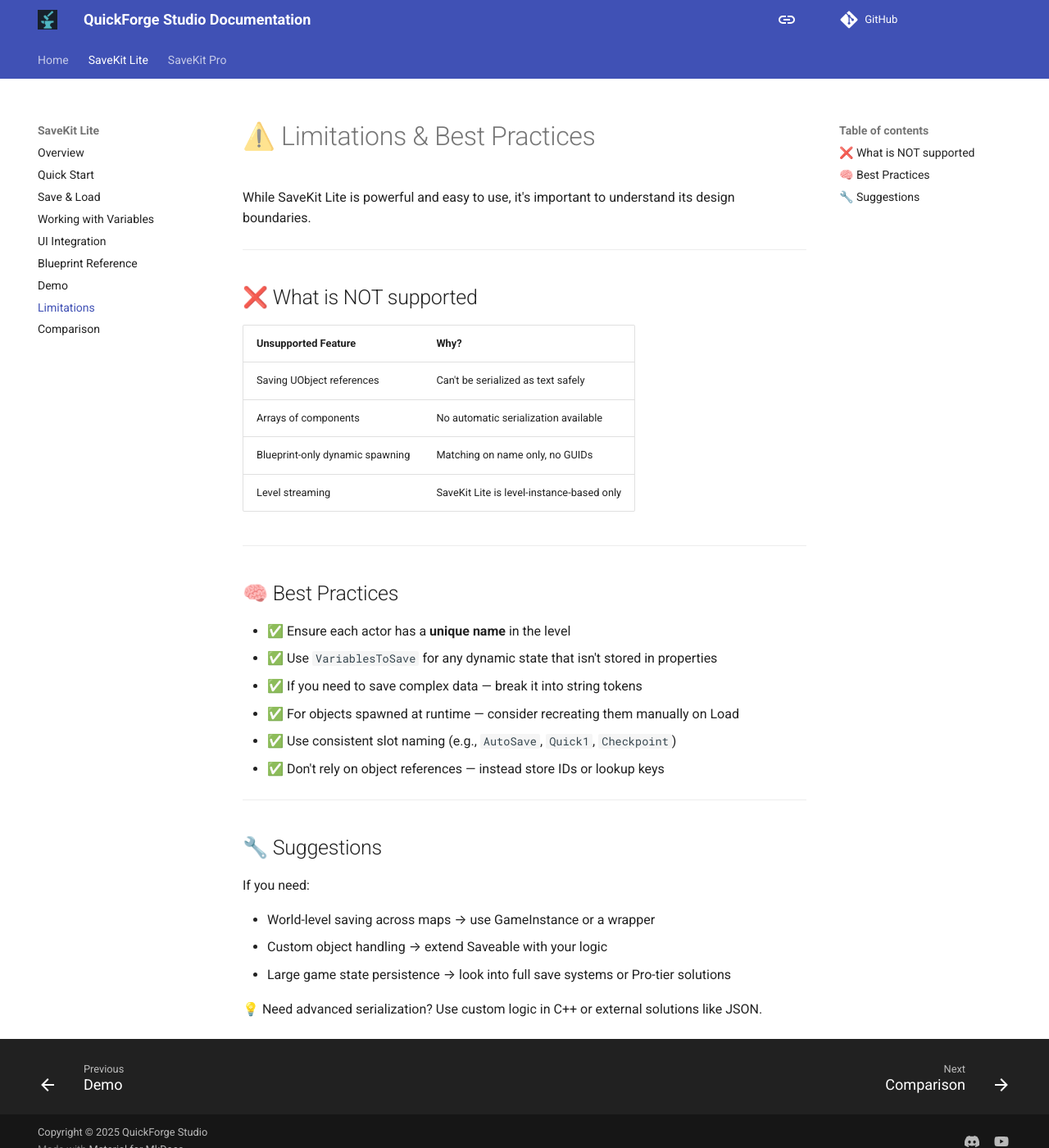
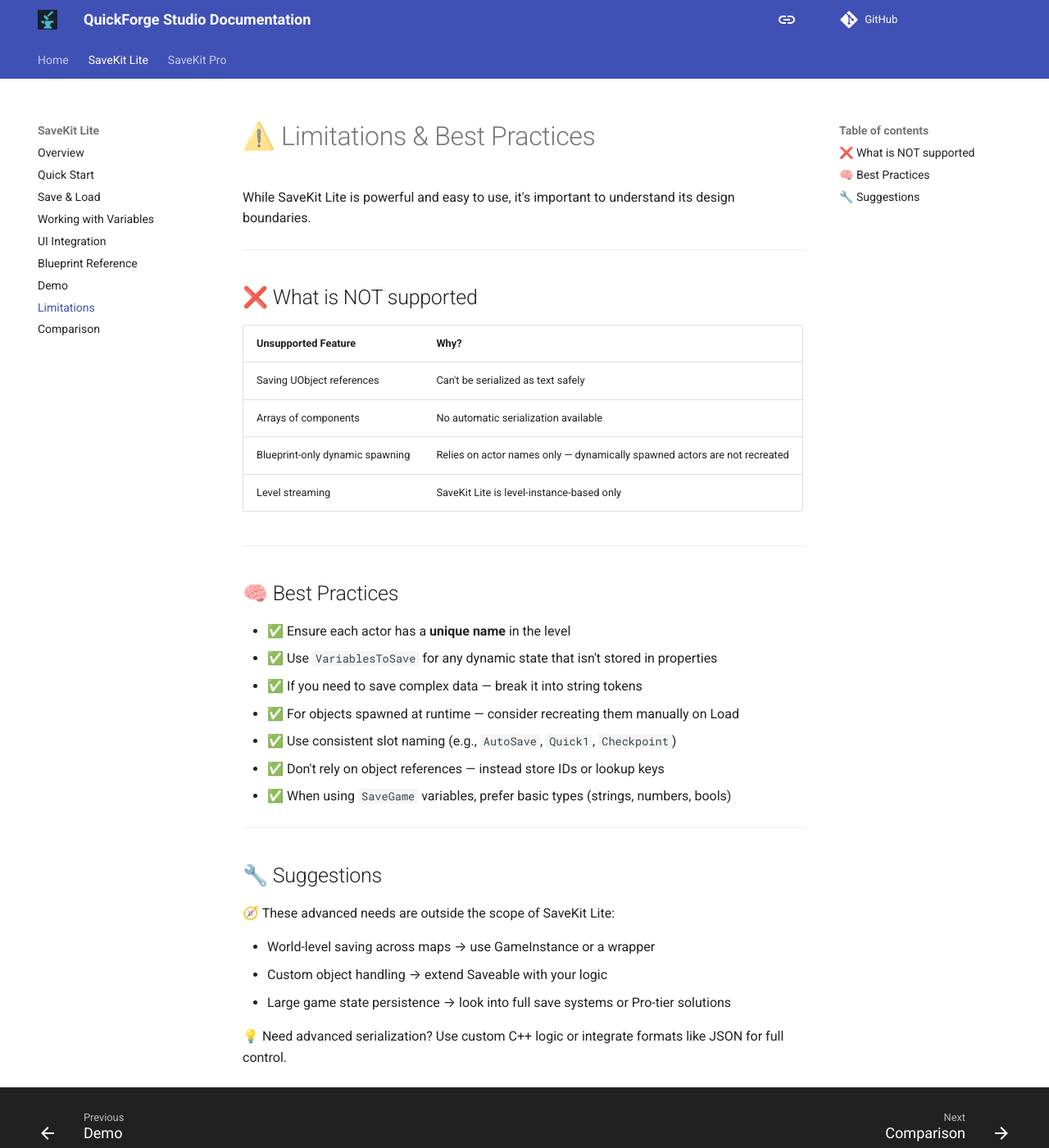
Before and after one commit to george-shilovsky/quickforge-docs, an MkDocs documentation site: the page built from docs/SaveKitLite/limitations.md, in a window 1280 px wide and 1400 px high. Shown: the whole window at 82% size. Built offline with MkDocs 1.6.1 and Material for MkDocs 9.7.7, drawn with Linux system fonts in a browser that asks for light colours; comment, search, counter and statistics services are not loaded.

Commit message:
Update limitations.md

```diff
--- a/docs/SaveKitLite/limitations.md
+++ b/docs/SaveKitLite/limitations.md
@@ -10,7 +10,7 @@
 |-----------------------------|-------------------------------------------|
 | Saving UObject references   | Can't be serialized as text safely        |
 | Arrays of components        | No automatic serialization available      |
-| Blueprint-only dynamic spawning | Matching on name only, no GUIDs     |
+| Blueprint-only dynamic spawning | Relies on actor names only — dynamically spawned actors are not recreated |
 | Level streaming             | SaveKit Lite is level-instance-based only |
 
 ---
@@ -23,12 +23,13 @@
 - ✅ For objects spawned at runtime — consider recreating them manually on Load
 - ✅ Use consistent slot naming (e.g., ``AutoSave``, ``Quick1``, ``Checkpoint``)
 - ✅ Don't rely on object references — instead store IDs or lookup keys
+- ✅ When using `SaveGame` variables, prefer basic types (strings, numbers, bools)
 
 ---
 
 ## 🔧 Suggestions
 
-If you need:
+🧭 These advanced needs are outside the scope of SaveKit Lite:
 
 - World-level saving across maps → use GameInstance or a wrapper
 - Custom object handling → extend Saveable with your logic
@@ -36,4 +37,4 @@
 
 
 
-💡 Need advanced serialization? Use custom logic in C++ or external solutions like JSON.
+💡 Need advanced serialization? Use custom C++ logic or integrate formats like JSON for full control.
```
